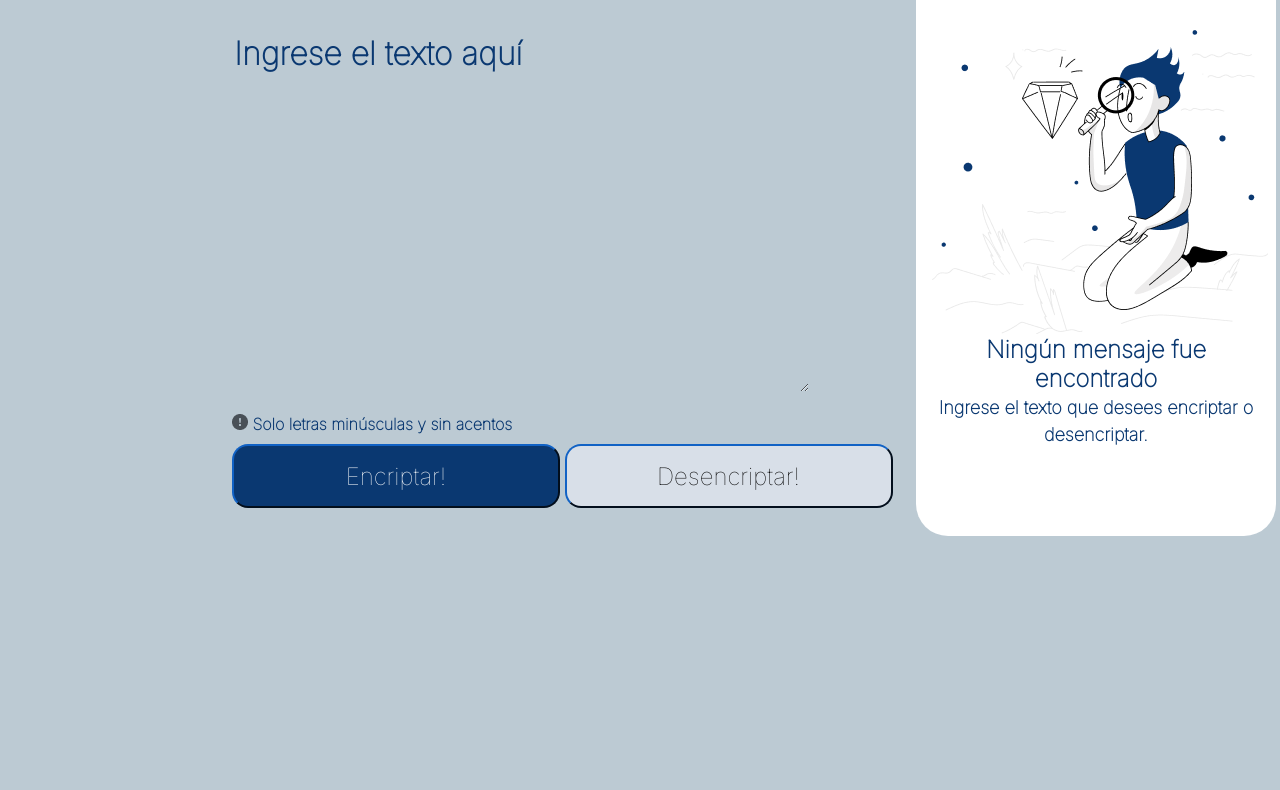
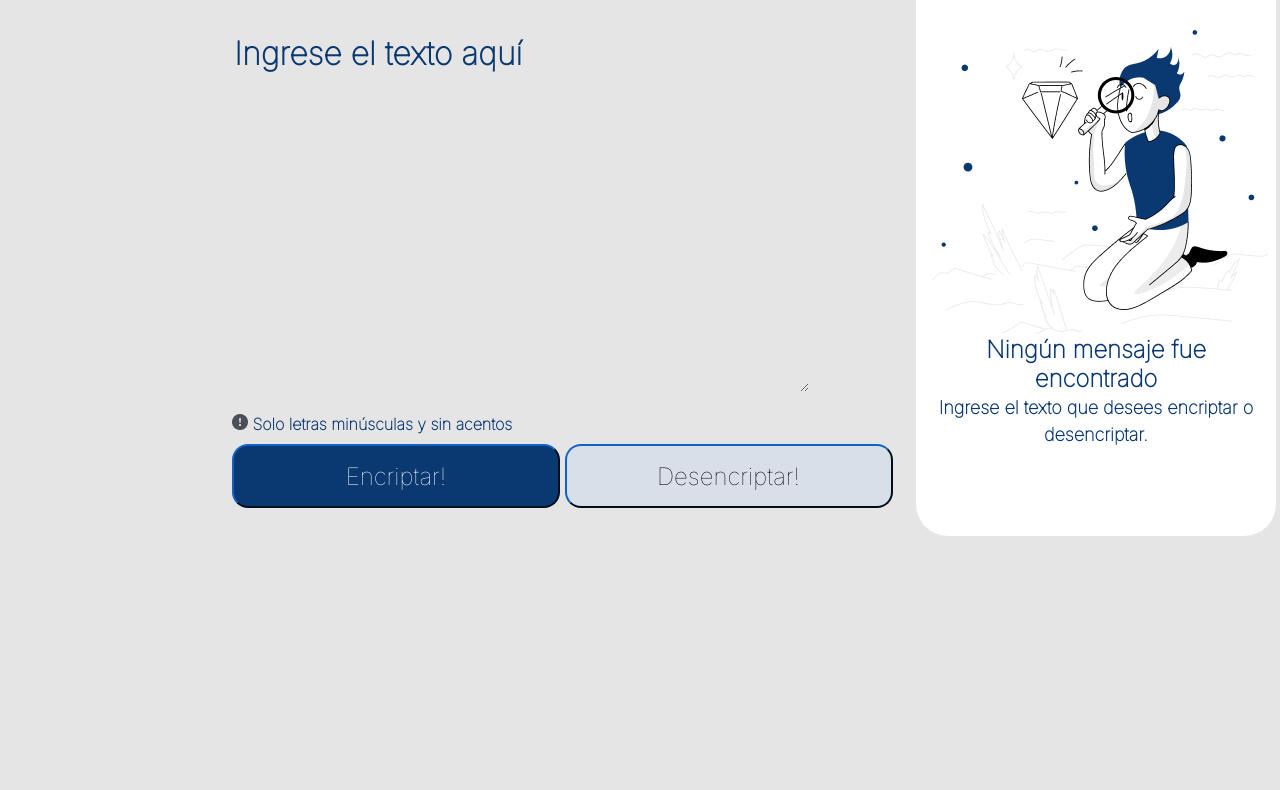
Before and after one commit to ArmandGV/Challenge_Encriptador, a plain HTML site: page index.html in a window 1280 px wide. Shown: the part 104-894 px from the top of the page. Drawn offline with Linux system fonts and the light colour scheme.

Commit message:
Eliminando codigo comentado

```diff
--- a/myScript.js
+++ b/myScript.js
@@ -7,8 +7,6 @@ var alturaCodificador = document.getElementById('codificador');
 var alturaCodificado = document.getElementById('codificado');
 console.log(alturaCodificador.clientHeight);
 function encriptar() {
-    // alturaCodificador.style.height = "300px";
-    // alturaCodificado.style.height = "280px";
 
     mensaje = mensajes.value;
 
@@ -42,8 +40,7 @@ function modificarAltura(){
 
 
     }
-    // alturaCodificador.style.height = "300px";
-    // alturaCodificado.style.height = "280px";
+
 }
 function copiar() {
 
--- a/styles.css
+++ b/styles.css
@@ -3,7 +3,7 @@
 }
 
 body {
-    background: #bccad3;
+    background: #E5E5E5;
     font-family: 'Inter', sans-serif;
     display: flex;
     flex-direction: column;
@@ -44,7 +44,7 @@ main {
 }
 
 .mensaje {
-    background: #bccad3;
+    background: #E5E5E5;
     width: 577px;
     height: 448px;
     margin: 96px 0 8px;
```
